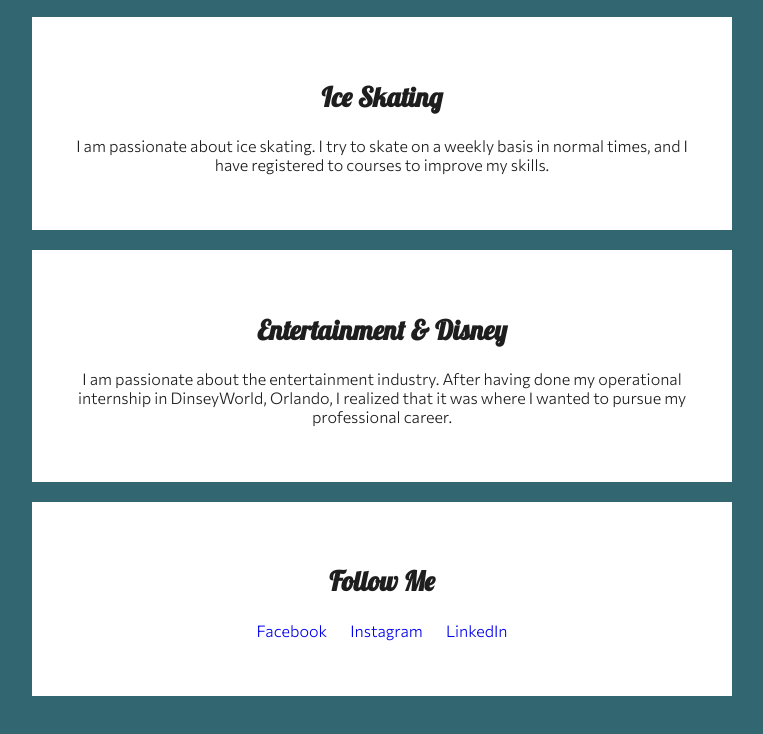
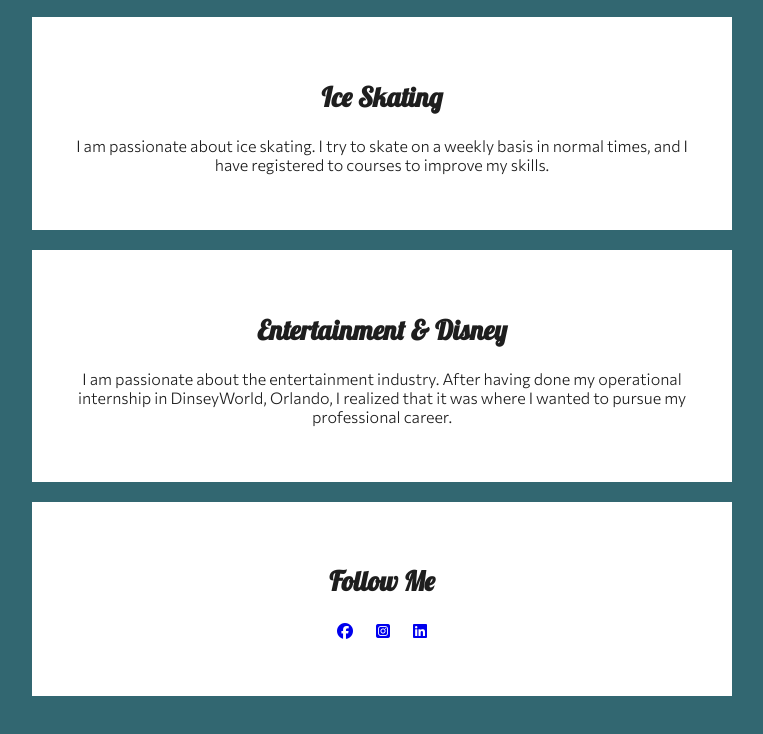
Before and after one commit to emie-marechal/my-profile, a plain HTML site: page index.html in a window 1280 px wide. Shown: the part 772-1506 px from the top of the page, without its empty margins (258-1021 px from the left). Drawn offline with Linux system fonts and the light colour scheme.

Commit message:
Update index.html

```diff
--- a/index.html
+++ b/index.html
@@ -7,6 +7,7 @@
 	<meta charset="utf-8">
 	<link href="https://fonts.googleapis.com/css2?family=Commissioner:wght@300&family=Lobster&family=Montserrat:wght@300&display=swap" rel="stylesheet">
 	<link rel="stylesheet" href="style.css">
+	<script src="https://kit.fontawesome.com/7f093b1d88.js" crossorigin="anonymous"></script>
 
 
 <body>
@@ -40,13 +41,13 @@
 			<h2>Follow Me</h2>
 				<ul class="list-inline">
 					<li>
-						<a href="https://www.facebook.com/profile.php?id=100006101054947"> Facebook</a>
+						<a href="https://www.facebook.com/profile.php?id=100006101054947"> <i class="fab fa-facebook"></i></a>
 					</li>
 					<li>
-						<a href="https://www.instagram.com/emiemrc/">Instagram</a>
+						<a href="https://www.instagram.com/emiemrc/"><i class="fab fa-instagram-square"></i></a>
 					</li>
 					<li>
-						<a href="https://www.linkedin.com/in/emie-marechal/">LinkedIn</a>
+						<a href="https://www.linkedin.com/in/emie-marechal/"><i class="fab fa-linkedin"></i></a>
 					</li>
-					</ul>
+				</ul>
 		</div>
```
